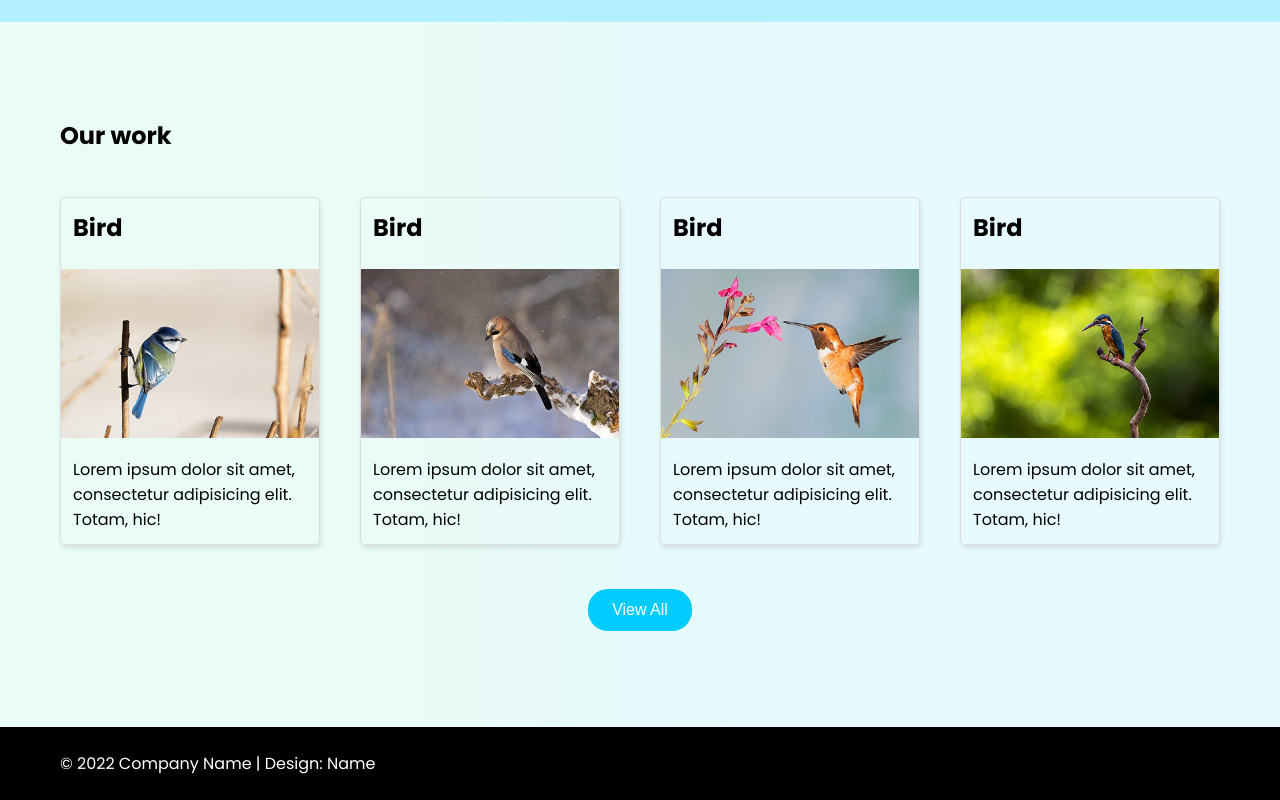
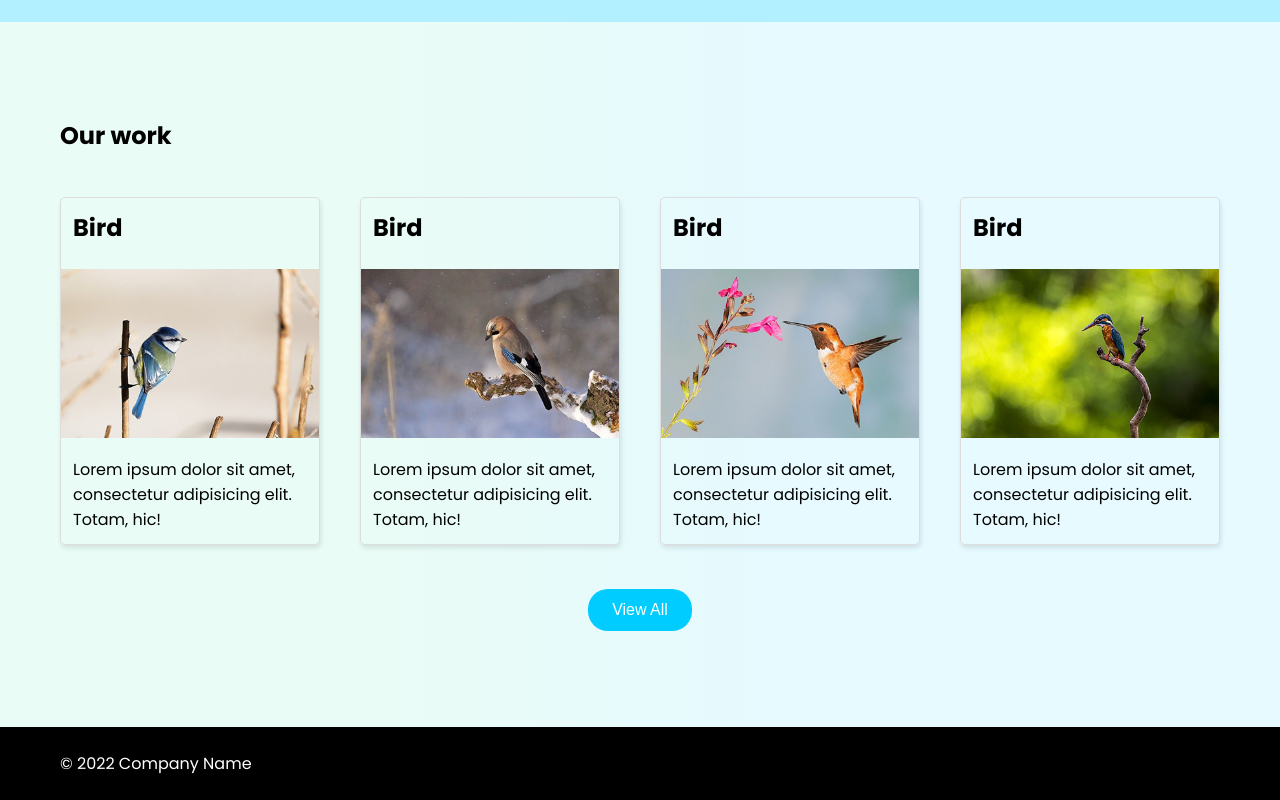
Before and after one commit to veronikagregorec/sass, a website: page homepage.html in a window 1280 px wide. Shown: the part 884-1684 px from the top of the page. Drawn offline with Linux system fonts and the light colour scheme.

Commit message:
Changed some tags

```diff
--- a/homepage.html
+++ b/homepage.html
@@ -81,7 +81,7 @@
 
       <footer class="bg-black text-white pt-2 pb-2 mt-5">
         <div class="container">
-          &copy 2022 Company Name | Design: Name
+          &copy 2022 Company Name
         </div>
       </footer>
 </body>
```
